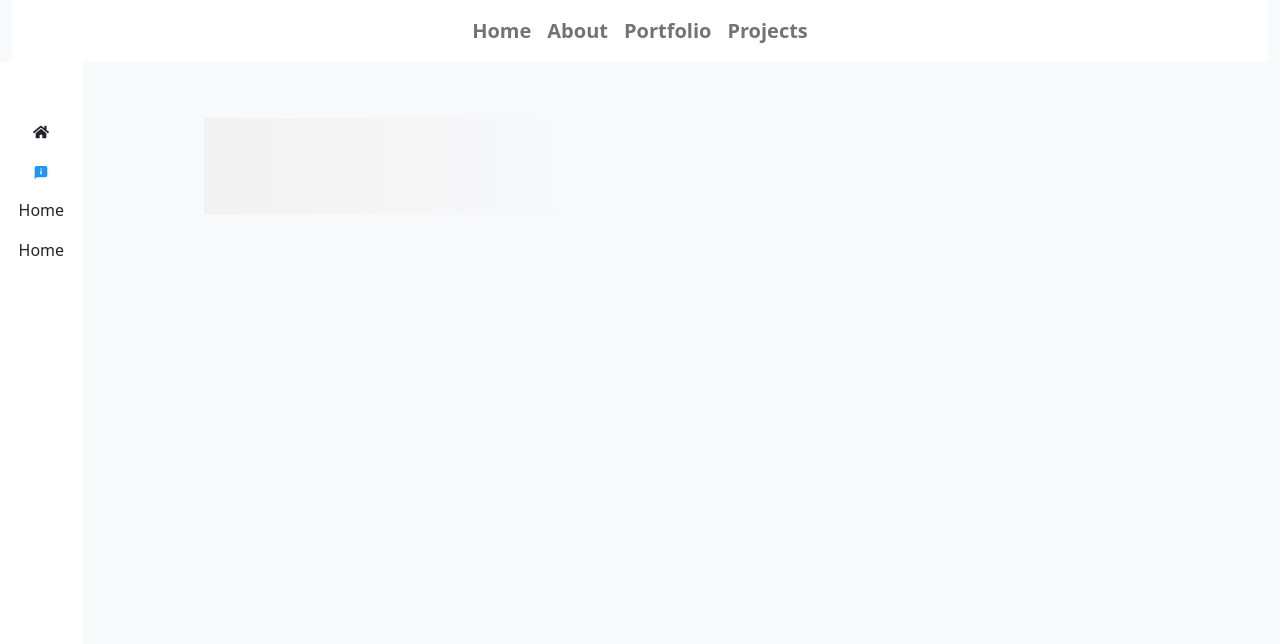
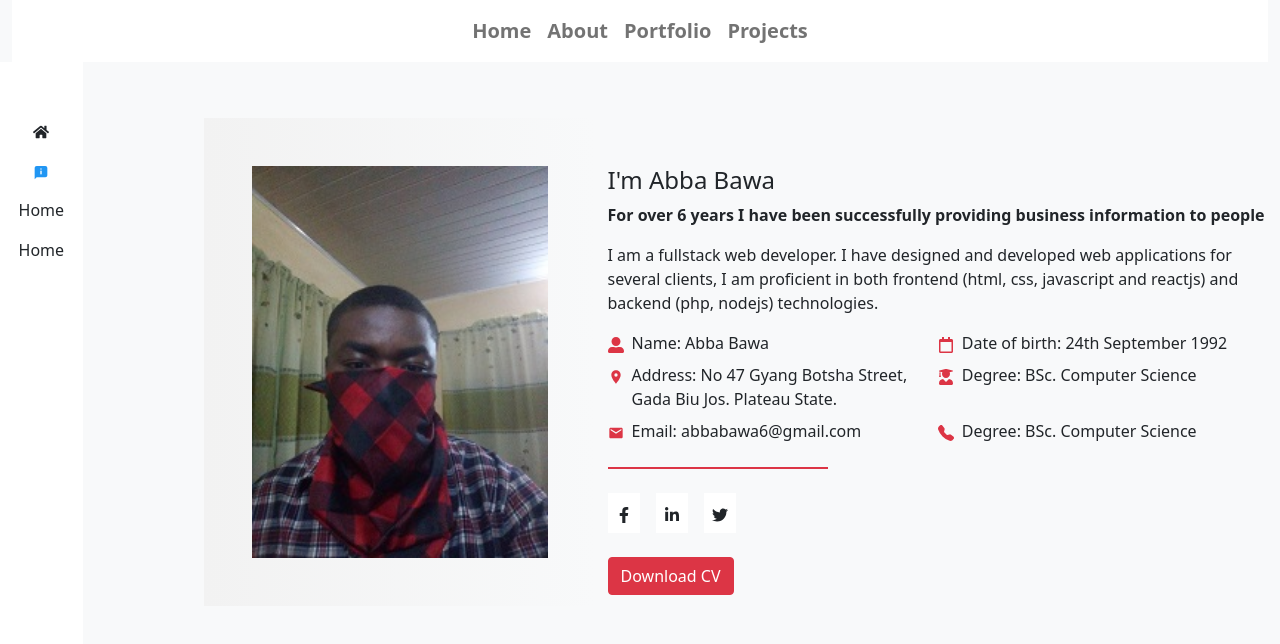
Before and after one commit to abbabawa/portfolio-website, a React (Create React App) app: page /contact in a window 1280 px wide. Shown: the top 644 px of the page. Built offline with nearby package versions, Linux system fonts and the light colour scheme.

Commit message:
component for education and workhistory pages extracted. WorkHistory page created

```diff
--- /dev/null
+++ b/src/components/PageTemplate.js
@@ -0,0 +1,35 @@
+import { Col, Row } from "react-bootstrap"
+import { FaUniversity } from "react-icons/fa"
+import {MdComputer} from 'react-icons/md'
+import {GiGraduateCap} from 'react-icons/gi'
+import MyCard from "../components/MyCard"
+
+const PageTemplate = (props) =>{
+    let components = []
+    let buttons = []
+    props.data.forEach(res=>{
+        let hold = (<div className="col-md-4 mt-3">
+                        <MyCard title={res.title} icon={res.icon} text={res.text} subtitle={res.subtitle} />
+                    </div>)
+        components.push(hold)
+    })
+
+    props.buttons.forEach(res=>{
+        buttons.push(<button className="btn btn-sm btn-danger me-3">{res}</button>)
+    })
+    return (
+        <Row className="mt-5 pt-2">
+            <Col md="9" className="p-2 offset-md-1 p-5 homeBox" >
+                <h3>Education & Experience</h3>
+                <div className="col-12">
+                    {buttons}
+                </div>
+                <Row>
+                    {components}
+                </Row>
+            </Col>
+        </Row>
+    )
+}
+
+export default PageTemplate
--- a/src/pages/ContactMe.js
+++ b/src/pages/ContactMe.js
@@ -1,13 +1,65 @@
-import { Col, Row } from "react-bootstrap"
+import { Col, Image, Row } from "react-bootstrap"
+import { TelephoneFill } from "react-bootstrap-icons"
+import { FaFacebookF, FaLinkedinIn, FaRegCalendar, FaTwitter, FaUserAlt, FaUserGraduate } from "react-icons/fa"
+import { MdLocationOn, MdMail } from "react-icons/md"
+import profilePic from '../images/profile.jpg'
 
 const ContactMe = ()=>{
     return (
         <Row className="mt-5 pt-2">
-            <Col md="4" className="p-2 offset-md-1 p-5 homeBox" >
-
+            <Col md="4" className="p-2 offset-md-1 p-5 homeBox border-danger " >
+                <Image src={profilePic} className="img" id="contact-image" />
             </Col>
-            <Col md="8">
-
+            <Col md="7" className="mt-5">
+                <h4>I'm Abba Bawa</h4>
+                <p className="fw-bold">For over 6 years I have been successfully providing business information to people</p>
+                <p>
+                    I am a fullstack web developer. I have designed and developed web applications for several clients,
+                    I am proficient in both frontend (html, css, javascript and reactjs) and backend (php, nodejs) technologies.
+                </p>
+                <div className="d-md-flex flex-wrap justify-content-between">
+                    <div className="col-md-6 mb-2" md="6">
+                        <FaUserAlt className="me-2 text-danger" />
+                        Name: Abba Bawa
+                    </div>
+                    <div className="col-md-6 mb-2" md="6">
+                        <FaRegCalendar className="me-2 text-danger" />
+                        Date of birth: 24th September 1992
+                    </div>
+                    <div className="col-md-6 mb-2" md="6">
+                        <MdLocationOn className="me-2 text-danger" />
+                        Address: No 47 Gyang Botsha Street, <span className="d-block ps-4" > Gada Biu Jos. Plateau State.</span>
+                    </div>
+                    <div className="col-md-6 mb-2" md="6">
+                        <FaUserGraduate className="me-2 text-danger" />
+                        Degree: BSc. Computer Science
+                    </div>
+                    <div className="col-md-6 mb-2" md="6">
+                        <MdMail className="me-2 text-danger" />
+                        Email: abbabawa6@gmail.com
+                    </div>
+                    <div className="col-md-6 mb-2" md="6">
+                        <TelephoneFill className="me-2 text-danger" />
+                        Degree: BSc. Computer Science
+                    </div>
+                </div>
+                <div className="col-4 bg-danger border border-danger mt-3"></div>
+                <div className="d-flex mt-4">
+                    <span className="me-3 bg-white p-2">
+                        <FaFacebookF />
+                    </span>
+                    <span className="me-3 bg-white p-2">
+                        <FaLinkedinIn />
+                    </span>
+                    <span className="me-3 bg-white p-2">
+                        <FaTwitter />
+                    </span>
+                </div>
+                <div className="mt-4">
+                    <button className="btn btn-danger">
+                        Download CV
+                    </button>
+                </div>
             </Col>
         </Row>
     )
--- a/src/pages/EducationAndExperience.js
+++ b/src/pages/EducationAndExperience.js
@@ -3,6 +3,7 @@ import { FaUniversity } from "react-icons/fa"
 import {MdComputer} from 'react-icons/md'
 import {GiGraduateCap} from 'react-icons/gi'
 import MyCard from "../components/MyCard"
+import PageTemplate from "../components/PageTemplate"
 
 let data = [
     {
@@ -43,39 +44,12 @@ let data = [
     }
 ]
 
+let buttons = ["Education", "Experience"]
+
 const EducationAndExperience = ()=>{
-    let components = []
-    data.forEach(res=>{
-        let hold = (<div className="col-md-4 mt-3">
-                        <MyCard title={res.title} icon={res.icon} text={res.text} subtitle={res.subtitle} />
-                    </div>)
-        components.push(hold)
-    })
     return (
-        <Row className="mt-5 pt-2">
-            <Col md="9" className="p-2 offset-md-1 p-5 homeBox" >
-                <h3>Education & Experience</h3>
-                <div className="col-12">
-                    <button className="btn btn-sm btn-danger me-3">Education</button>
-                    <button className="btn btn-sm btn-danger">Experience</button>
-                </div>
-                <Row>
-                    {components}
-                    {/* <div className="col-md-4 mt-3">
-                        <MyCard />
-                    </div>
-                    <div className="col-md-4 mt-3">
-                        <MyCard />
-                    </div>
-                    <div className="col-md-4 mt-3">
-                        <MyCard />
-                    </div>
-                    <div className="col-md-4 mt-3">
-                        <MyCard />
-                    </div> */}
-                </Row>
-            </Col>
-        </Row>
+        <PageTemplate data={data} buttons={buttons} />
+
     )
 }
 
--- a/src/style.css
+++ b/src/style.css
@@ -11,6 +11,10 @@
     border-bottom: 3px solid red;
 }
 
+#contact-image{
+    width: 100%;
+}
+
 @media (min-width: 768px) {
     .homeBox{
         background-image: linear-gradient(to right, #f2f2f2, rgba(242, 242, 242, 0));
```
Also changed, not shown: src/pages/WorkHistory.js (added).
